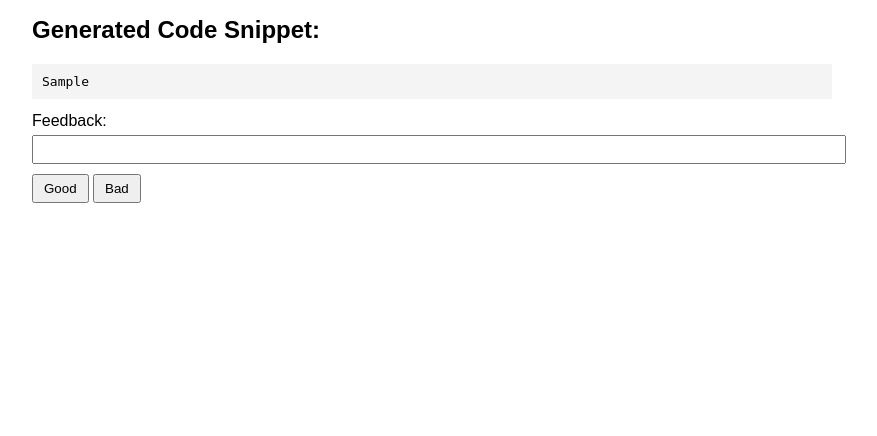
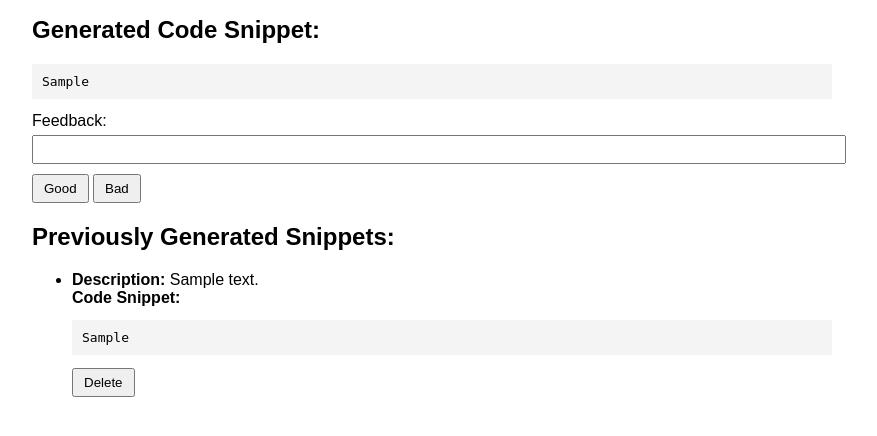
Before and after one commit to tmzwalker/simple_code_generator, a FastAPI app: template src/templates/index.html in a window 1280 px wide. Shown: the part 319-755 px from the top of the page, without its empty margins (208-1085 px from the left). Run offline with FastAPI, Linux system fonts and the light colour scheme; the template is opened without the code that fills it: most values are stand-ins (such as "Sample title", 1, 10 or a date in 2020).

Commit message:
add snippet feature

```diff
--- a/src/server.py
+++ b/src/server.py
@@ -1,4 +1,5 @@
 import json
+import uuid
 from fastapi import FastAPI, Request, Form
 from fastapi.templating import Jinja2Templates
 from generator import generate_code
@@ -7,8 +8,8 @@ from generator import generate_code
 app = FastAPI()
 templates = Jinja2Templates(directory="templates")
 
-
-# Store feedback for future improvements
+# Store generated snippets and feedback
+snippet_store = []
 feedback_store = []
 
 @app.get("/")
@@ -19,7 +20,15 @@ def home(request: Request):
 def generate(request: Request, model: str = Form(...), description: str = Form(...)):
     # Generate code snippet using the selected LLM model
     code_snippet = generate_code(description, model_name=model)
-    return templates.TemplateResponse("index.html", {"request": request, "code_snippet": code_snippet, "description": description, "model": model})
+
+    # Store the generated snippet
+    snippet_id = uuid.uuid4().__str__()
+    snippet_store.append({
+        "id": snippet_id,
+        "description": description,
+        "code_snippet": code_snippet
+    })
+    return templates.TemplateResponse("index.html", {"request": request, "code_snippet": code_snippet, "description": description, "model": model, "snippet_id": snippet_id, "snippets": snippet_store})
 
 @app.post("/feedback")
 def provide_feedback(request: Request, description: str = Form(...), code_snippet: str = Form(...), model: str = Form(...), feedback: str = Form(...), rating: str = Form(...)):
@@ -35,4 +44,10 @@ def provide_feedback(request: Request, description: str = Form(...), code_snippe
     with open("feedback.json", "w") as file:
         json.dump(feedback_store, file, indent=4)
 
-    return templates.TemplateResponse("index.html", {"request": request, "feedback_received": True})
+    return templates.TemplateResponse("index.html", {"request": request, "feedback_received": True, "snippets": snippet_store})
+
+@app.post("/delete")
+def delete_snippet(request: Request, snippet_id: str = Form(...)):
+    # Remove the snippet from the store
+    snippet_store[:] = [snippet for snippet in snippet_store if snippet["id"] != snippet_id]
+    return templates.TemplateResponse("index.html", {"request": request, "snippets": snippet_store})
--- a/src/templates/index.html
+++ b/src/templates/index.html
@@ -70,5 +70,24 @@
     {% if feedback_received %}
     <p>Thank you for your feedback!</p>
     {% endif %}
+
+    <h2>Previously Generated Snippets:</h2>
+    {% if snippets %}
+    <ul>
+        {% for snippet in snippets %}
+        <li>
+            <strong>Description:</strong> {{ snippet.description }}<br>
+            <strong>Code Snippet:</strong><br>
+            <pre>{{ snippet.code_snippet }}</pre>
+            <form action="/delete" method="post" style="display: inline;">
+                <input type="hidden" name="snippet_id" value="{{ snippet.id }}">
+                <button type="submit">Delete</button>
+            </form>
+        </li>
+        {% endfor %}
+    </ul>
+    {% else %}
+    <p>No snippets available.</p>
+    {% endif %}
 </body>
 </html>
```
